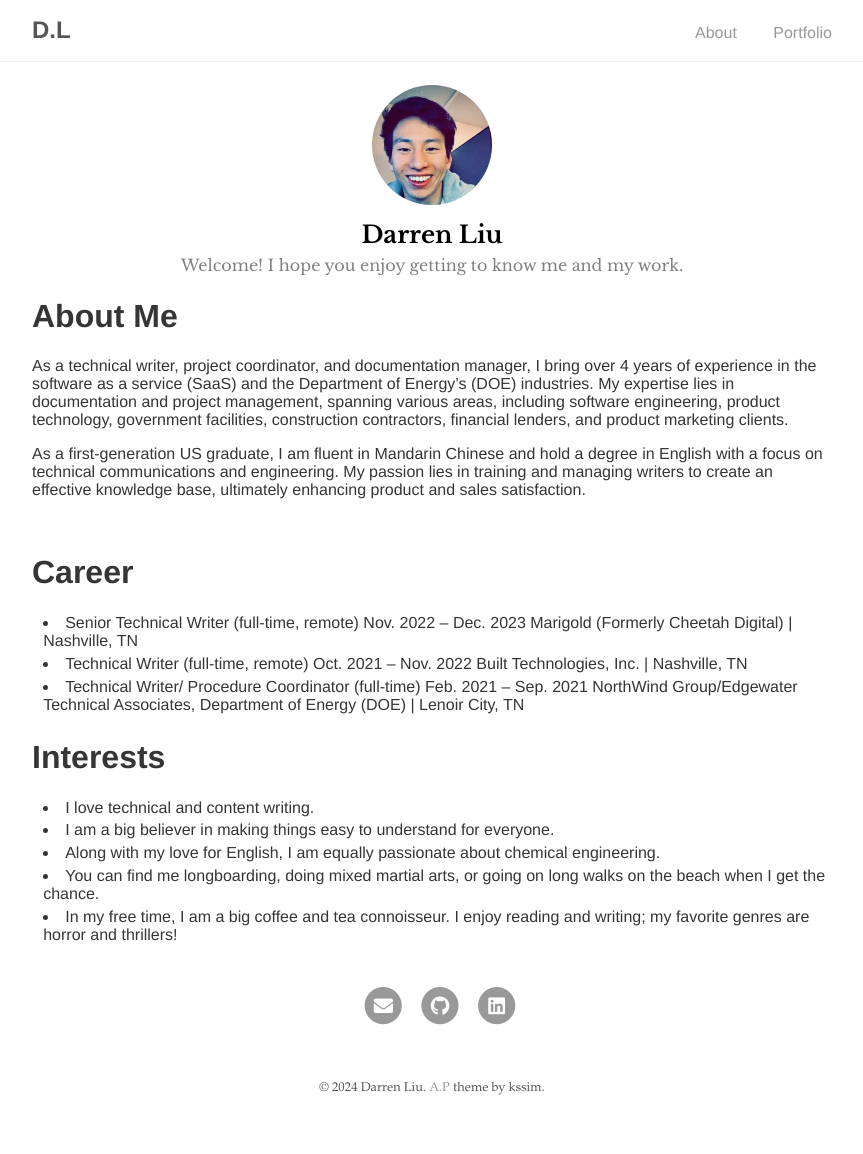
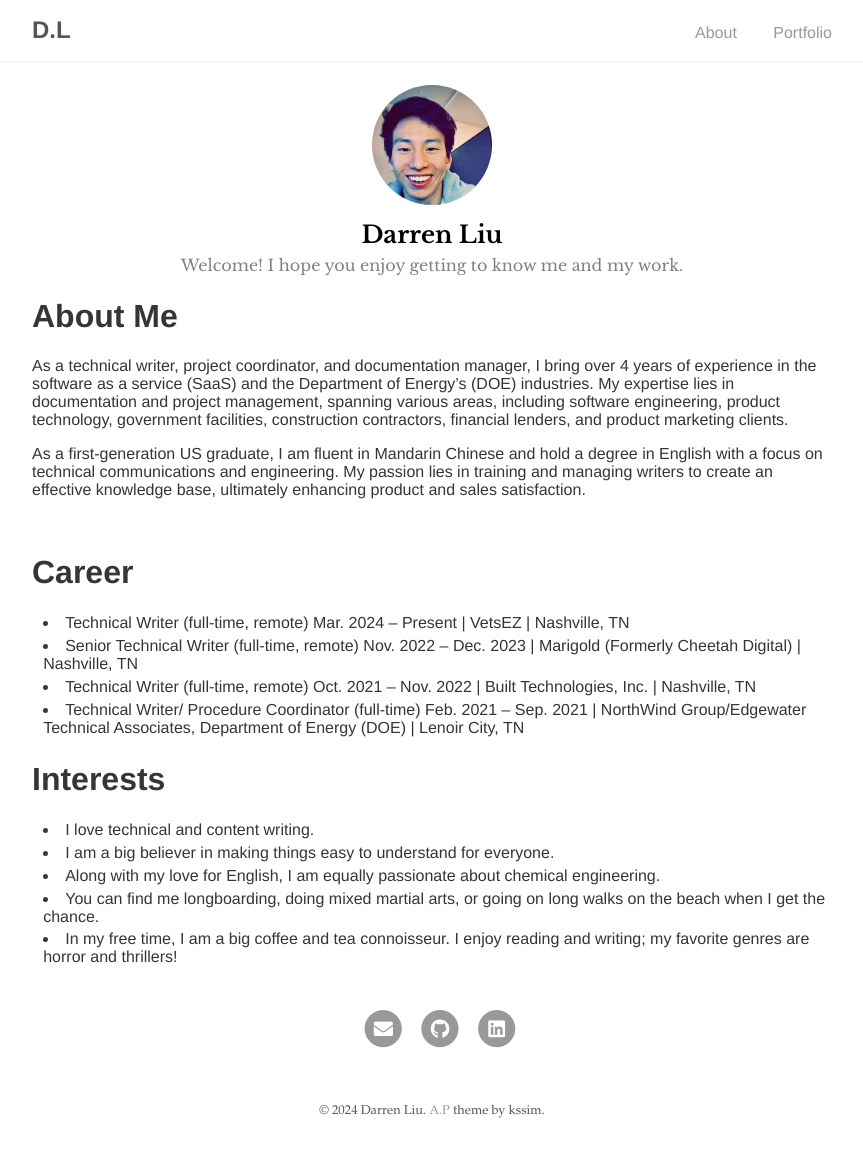
Before and after one commit to moekewlkatz/coffeeandteatime, a Jekyll site: the page built from index.md, in a window 1280 px wide. Shown: the whole page, without its empty margins (208-1071 px from the left). Built offline with Jekyll 4.4.1, drawn with Linux system fonts in a browser that asks for light colours; our own code applies the rules of GitHub Pages for plain Markdown files; before the commit the page ends 1131 px from its top, so only the background shows below that.

Commit message:
Update index.md (#12)

```diff
--- a/index.md
+++ b/index.md
@@ -10,9 +10,10 @@ As a first-generation US graduate, I am fluent in Mandarin Chinese and hold a de
 <br/>
 
 # Career
-<li>Senior Technical Writer (full-time, remote) Nov. 2022 – Dec. 2023 Marigold (Formerly Cheetah Digital) | Nashville, TN</li>
-<li>Technical Writer (full-time, remote) Oct. 2021 – Nov. 2022 Built Technologies, Inc. | Nashville, TN</li>
-<li>Technical Writer/ Procedure Coordinator (full-time)	Feb. 2021 – Sep. 2021 NorthWind Group/Edgewater Technical Associates, Department of
+<li>Technical Writer (full-time, remote) Mar. 2024 – Present | VetsEZ | Nashville, TN</li>
+<li>Senior Technical Writer (full-time, remote) Nov. 2022 – Dec. 2023 | Marigold (Formerly Cheetah Digital) | Nashville, TN</li>
+<li>Technical Writer (full-time, remote) Oct. 2021 – Nov. 2022 | Built Technologies, Inc. | Nashville, TN</li>
+<li>Technical Writer/ Procedure Coordinator (full-time)	Feb. 2021 – Sep. 2021 | NorthWind Group/Edgewater Technical Associates, Department of
     Energy (DOE) | Lenoir City, TN</li>
 
 # Interests
```
